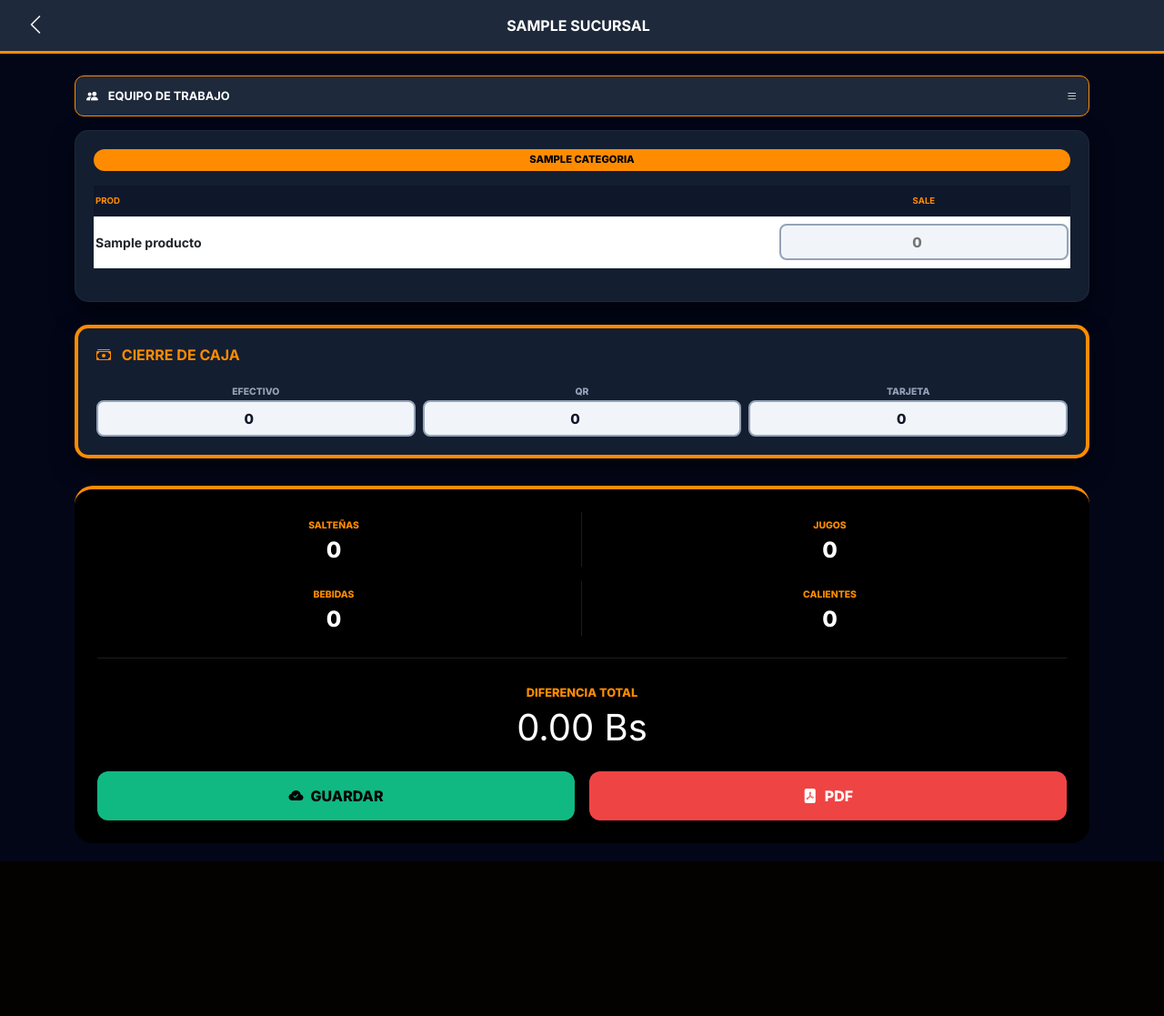
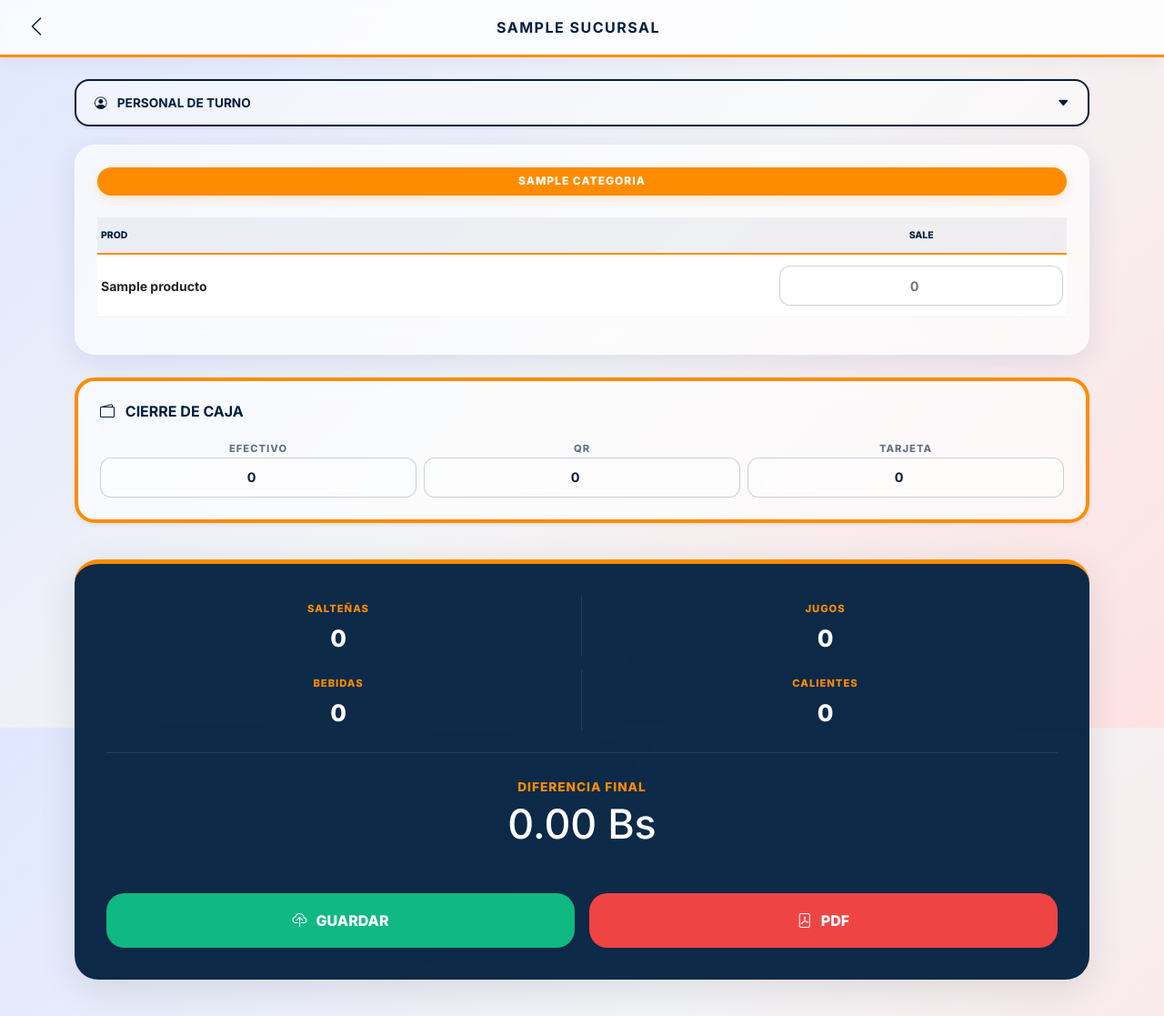
Before and after one commit to lirikoo/inventario-saltenieria, a Django app: page /productos/?sucursal_id=1 in a window 1280 px wide. Shown: the whole page at 91% size. Before the commit the page ends 947 px from the top, so only its background shows below. Run offline with Django 5.2, Linux system fonts and the light colour scheme; a user stored in the database is signed in; tables that the repository leaves empty hold one stand-in row (values such as "Sample post"); some libraries are stand-ins or nearby versions.

Commit message:
modificando pipipi222

```diff
--- a/inventario/templates/inventario/lista.html
+++ b/inventario/templates/inventario/lista.html
@@ -5,7 +5,7 @@
     <meta charset="UTF-8">
     <meta name="viewport" content="width=device-width, initial-scale=1.0">
     <title>Planilla | Cardelfi</title>
-    <link href="https://fonts.googleapis.com/css2?family=Inter:wght@400;600;700;800&display=swap" rel="stylesheet">
+    <link href="https://fonts.googleapis.com/css2?family=Inter:wght@400;500;600;700;800&display=swap" rel="stylesheet">
     <link href="https://cdn.jsdelivr.net/npm/bootstrap@5.3.0/dist/css/bootstrap.min.css" rel="stylesheet">
     <link rel="stylesheet" href="https://cdn.jsdelivr.net/npm/bootstrap-icons@1.11.1/font/bootstrap-icons.css">
     <script src="https://cdn.jsdelivr.net/npm/bootstrap@5.3.0/dist/js/bootstrap.bundle.min.js"></script>
@@ -14,109 +14,126 @@
     <style>
         :root {
             --naranja: #FF8C00;
-            --negro-fondo: #0f172a; /* Azul noche casi negro para la base */
-            --gris-card: rgba(22, 32, 51, 0.95); /* Tarjetas sólidas y profundas */
-            --gris-input: #f1f5f9; /* Gris muy claro, no blanco puro, para los datos */
-            --texto-luz: #f8fafc;
+            --azul-cardelfi: #001f3f;
+            --glass-bg: rgba(255, 255, 255, 0.65); /* Transparencia clara */
+            --glass-border: rgba(255, 255, 255, 0.4);
+            --texto-dark: #1e293b;
         }
 
         body {
-            background: #020617; /* Negro puro de fondo para máxima visibilidad */
+            /* Fondo claro con degradado sutil para resaltar la transparencia */
+            background: linear-gradient(135deg, #e0e7ff 0%, #f3f4f6 50%, #fee2e2 100%);
+            background-attachment: fixed;
             font-family: 'Inter', sans-serif;
-            padding-bottom: 20px;
-            color: var(--texto-luz);
+            padding-bottom: 40px;
+            color: var(--texto-dark);
             min-height: 100vh;
         }
 
-        /* NAVBAR SÓLIDA */
+        /* NAVBAR CLARA */
         .navbar-cardelfi {
-            background: #1e293b;
+            background: rgba(255, 255, 255, 0.8);
+            backdrop-filter: blur(10px);
             border-bottom: 3px solid var(--naranja);
-            padding: 10px 15px;
+            padding: 12px 16px;
+            box-shadow: 0 4px 20px rgba(0,0,0,0.05);
         }
+        .navbar-cardelfi .text-white { color: var(--azul-cardelfi) !important; }
 
-        /* TARJETAS NEUTRAS OSCURAS */
+        /* TARJETAS EFECTO CRISTAL CLARO */
         .seccion-card {
-            background: var(--gris-card);
-            border-radius: 15px;
-            padding: 20px;
+            background: var(--glass-bg);
+            backdrop-filter: blur(15px); /* Efecto de desenfoque de fondo */
+            border-radius: 22px;
+            padding: 24px;
             margin-bottom: 25px;
-            border: 1px solid rgba(255, 255, 255, 0.05);
-            box-shadow: 0 10px 25px rgba(0,0,0,0.5);
+            border: 1px solid var(--glass-border);
+            box-shadow: 0 8px 32px rgba(31, 38, 135, 0.1);
         }
 
         .titulo-seccion h2 {
             background: var(--naranja);
-            color: #000;
-            padding: 5px 25px;
-            border-radius: 30px;
+            color: white;
+            padding: 8px 35px;
+            border-radius: 50px;
             font-weight: 800;
-            font-size: 0.7rem;
+            font-size: 0.75rem;
             text-transform: uppercase;
+            letter-spacing: 1px;
+            box-shadow: 0 4px 12px rgba(255, 140, 0, 0.2);
         }
 
-        /* PERSONAL DESPLEGABLE LIGERO */
+        /* PERSONAL DESPLEGABLE TRANSPARENTE */
         .btn-personal-menu {
             width: 100%;
-            background: #1e293b;
-            border: 1.5px solid var(--naranja);
-            color: white;
-            border-radius: 10px;
-            padding: 12px;
+            background: rgba(255, 255, 255, 0.5);
+            border: 2px solid var(--azul-cardelfi);
+            color: var(--azul-cardelfi);
+            border-radius: 16px;
+            padding: 14px 20px;
             font-weight: 700;
-            font-size: 0.8rem;
-            display: flex; justify-content: space-between; align-items: center; margin-bottom: 15px;
+            font-size: 0.85rem;
+            display: flex; justify-content: space-between; align-items: center; margin-bottom: 20px;
         }
 
         .grid-personal {
-            display: grid; grid-template-columns: repeat(2, 1fr); gap: 8px; padding: 15px;
-            background: rgba(0,0,0,0.3); border-radius: 12px; margin-bottom: 20px;
+            display: grid; grid-template-columns: repeat(2, 1fr); gap: 10px; padding: 18px;
+            background: rgba(255, 255, 255, 0.3); border-radius: 18px;
+            border: 1px solid var(--glass-border); margin-bottom: 20px;
         }
 
         .btn-personal-chip {
-            font-size: 0.7rem; font-weight: 700; border-radius: 8px; padding: 8px;
-            border: 1px solid rgba(255, 255, 255, 0.1); color: #cbd5e1; background: #334155;
+            font-size: 0.75rem; font-weight: 700; border-radius: 12px; padding: 10px;
+            border: 1px solid var(--azul-cardelfi); color: var(--azul-cardelfi); background: transparent; transition: 0.3s;
         }
         .btn-check:checked + .btn-personal-chip {
-            background: var(--naranja) !important; color: black !important; border: none;
+            background: var(--azul-cardelfi) !important; color: white !important;
+            box-shadow: 0 4px 12px rgba(0, 31, 63, 0.2);
         }
 
         /* TABLA DE ALTA VISIBILIDAD */
         .table thead th {
-            background: #0f172a; color: var(--naranja); font-weight: 700;
-            font-size: 0.6rem; text-transform: uppercase; text-align: center; padding: 10px 2px;
+            background: rgba(0, 31, 63, 0.05); color: var(--azul-cardelfi); font-weight: 800;
+            font-size: 0.65rem; text-transform: uppercase; text-align: center; padding: 12px 4px;
+            border-bottom: 2px solid var(--naranja);
         }
-        .table td { padding: 8px 2px; vertical-align: middle; border-bottom: 1px solid rgba(255, 255, 255, 0.05); }
+        .table td { padding: 12px 4px; vertical-align: middle; border-bottom: 1px solid rgba(0,0,0,0.05); }
 
-        /* CUADROS DE TEXTO (GRIS CLARO PARA VISIBILIDAD) */
+        /* INPUTS INTEGRADOS (YA NO SON BLANCOS PUROS) */
         .input-planilla {
-            width: 100%;
-            background-color: var(--gris-input); /* Color amigable para escribir */
-            border: 2px solid #94a3b8;
-            border-radius: 8px;
-            text-align: center; font-weight: 800; height: 40px; font-size: 0.95rem; color: #0f172a;
+            width: 100%; border: 1.5px solid rgba(0, 31, 63, 0.2);
+            background: rgba(255, 255, 255, 0.4); /* Transparencia en el input */
+            border-radius: 12px; text-align: center; font-weight: 700; height: 44px;
+            font-size: 0.9rem; color: var(--azul-cardelfi); transition: all 0.2s;
         }
         .input-planilla:focus {
-            border-color: var(--naranja); outline: none; background: #fff;
-            box-shadow: 0 0 10px rgba(255, 140, 0, 0.5);
+            border-color: var(--naranja); outline: none; background: white;
+            box-shadow: 0 0 12px rgba(255, 140, 0, 0.2);
         }
 
-        /* SELECTOR DE TRASPASOS */
+        /* SELECTORES CON NOMBRES COMPLETOS */
         .form-select {
-            background-color: var(--gris-input); color: #0f172a; border: 2px solid #94a3b8;
-            border-radius: 8px; font-size: 0.75rem; font-weight: 800;
+            background-color: rgba(255, 255, 255, 0.5); color: var(--azul-cardelfi);
+            border: 1.5px solid rgba(0, 31, 63, 0.2); border-radius: 10px; font-size: 0.7rem; font-weight: 700;
         }
 
-        /* RESUMEN FINAL ESTÁTICO */
+        /* RESUMEN FINAL ESTÁTICO (CLARO) */
         .resumen-footer {
-            background: #000; color: white; border-radius: 20px; padding: 25px; margin-top: 30px;
-            border-top: 4px solid var(--naranja);
+            background: rgba(0, 31, 63, 0.95);
+            backdrop-filter: blur(10px);
+            color: white; border-radius: 26px; padding: 35px; margin-top: 40px;
+            border-top: 5px solid var(--naranja);
+            box-shadow: 0 10px 40px rgba(0,0,0,0.1);
         }
-        .cat-label { color: var(--naranja); font-weight: 800; font-size: 0.65rem; text-transform: uppercase; }
-        .cat-value { font-weight: 800; font-size: 1.5rem; display: block; }
+        .cat-label { color: var(--naranja); font-weight: 800; font-size: 0.7rem; text-transform: uppercase; letter-spacing: 1px; }
+        .cat-value { font-weight: 800; font-size: 1.6rem; display: block; margin-top: 4px; }
 
-        .btn-final { font-weight: 800; padding: 15px; border-radius: 12px; border: none; color: black; width: 100%; display: flex; align-items: center; justify-content: center; gap: 8px; }
-        .btn-save { background: #10b981; } .btn-report { background: #ef4444; color: white; }
+        .btn-final {
+            font-weight: 800; padding: 18px; border-radius: 20px; border: none; color: white;
+            width: 100%; display: flex; align-items: center; justify-content: center; gap: 10px; transition: 0.3s;
+        }
+        .btn-save { background: #10b981; }
+        .btn-report { background: #ef4444; }
     </style>
 </head>
 <body>
@@ -124,7 +141,7 @@
 <nav class="navbar-cardelfi sticky-top">
     <div class="container-fluid d-flex justify-content-between align-items-center">
         <a href="{% url 'seleccion_sucursal' %}" class="text-white text-decoration-none"><i class="bi bi-chevron-left fs-4"></i></a>
-        <span class="text-white fw-bold">{{ sucursal_activa.nombre|upper }}</span>
+        <span class="text-white fw-bold" style="letter-spacing: 1.5px;">{{ sucursal_activa.nombre|upper }}</span>
         <div style="width: 32px;"></div>
     </div>
 </nav>
@@ -134,37 +151,39 @@
         {% csrf_token %}
         <input type="hidden" name="sucursal_id" value="{{ sucursal_activa.id }}">
 
-        <button class="btn-personal-menu shadow-sm" type="button" data-bs-toggle="collapse" data-bs-target="#colapso">
-            <span><i class="bi bi-people-fill me-2"></i> EQUIPO DE TRABAJO</span>
-            <i class="bi bi-list"></i>
+        <button class="btn-personal-menu shadow-sm" type="button" data-bs-toggle="collapse" data-bs-target="#colPers">
+            <span><i class="bi bi-person-circle me-2"></i> PERSONAL DE TURNO</span>
+            <i class="bi bi-caret-down-fill"></i>
         </button>
-        <div class="collapse" id="colapso">
-            <div class="grid-personal">
+        <div class="collapse" id="colPers">
+            <div class="grid-personal shadow-sm">
                 {% for i in "1234567891"|make_list %}
-                    <input type="checkbox" class="btn-check" name="personal_turno" id="p{{forloop.counter}}" value="Persona {{forloop.counter}}">
-                    <label class="btn btn-personal-chip w-100" for="p{{forloop.counter}}">Persona {{forloop.counter}}</label>
+                    <input type="checkbox" class="btn-check" name="personal_turno" id="p_{{ forloop.counter }}" value="Persona {{ forloop.counter }}">
+                    <label class="btn btn-personal-chip w-100" for="p_{{ forloop.counter }}">Persona {{ forloop.counter }}</label>
                 {% endfor %}
             </div>
         </div>
 
         {% regroup productos by categoria as categoria_list %}
-        {% for cat in categoria_list %}
+        {% for categoria in categoria_list %}
             <div class="seccion-card">
-                <div class="text-center mb-3"><div class="titulo-seccion"><h2>{{ cat.grouper.nombre }}</h2></div></div>
+                <div class="text-center mb-4"><div class="titulo-seccion"><h2>{{ categoria.grouper.nombre }}</h2></div></div>
                 <div class="table-responsive">
                     <table class="table table-borderless align-middle">
                         <thead>
                             <tr>
                                 <th style="width: 35%; text-align: left;">PROD</th>
-                                {% if "SALTE" in cat.grouper.nombre|upper %}<th>ENT</th><th>BAJA</th><th>TR.</th><th>DEST</th>{% endif %}
+                                {% if "SALTE" in categoria.grouper.nombre|upper %}
+                                    <th>ENT</th><th>BAJA</th><th>TR.</th><th>DEST</th>
+                                {% endif %}
                                 <th style="width: 15%;">SALE</th>
                             </tr>
                         </thead>
                         <tbody>
-                            {% for p in cat.list %}
-                            <tr class="fila-producto" data-categoria="{{ cat.grouper.nombre|upper }}">
-                                <td class="fw-bold small">{{ p.nombre }}</td>
-                                {% if "SALTE" in cat.grouper.nombre|upper %}
+                            {% for p in categoria.list %}
+                            <tr class="fila-producto" data-categoria="{{ categoria.grouper.nombre|upper }}">
+                                <td class="fw-bold small text-dark">{{ p.nombre }}</td>
+                                {% if "SALTE" in categoria.grouper.nombre|upper %}
                                     <td><input type="number" name="e_{{p.id}}" class="input-planilla" placeholder="0"></td>
                                     <td><input type="number" name="b_{{p.id}}" class="input-planilla" placeholder="0"></td>
                                     <td><input type="number" name="t_cant_{{p.id}}" class="input-planilla" placeholder="#"></td>
@@ -186,63 +205,64 @@
             </div>
         {% endfor %}
 
-        <div class="seccion-card border-start border-4" style="border-color: var(--naranja) !important;">
-            <h6 class="fw-bold mb-3" style="color: var(--naranja) !important;"><i class="bi bi-cash-stack me-2"></i> CIERRE DE CAJA</h6>
+        <div class="seccion-card border-start border-4 shadow-sm" style="border-color: var(--naranja) !important;">
+            <h6 class="fw-bold mb-3" style="color: var(--azul-cardelfi) !important;"><i class="bi bi-wallet2 me-2"></i> CIERRE DE CAJA</h6>
             <div class="row g-2 text-center">
-                <div class="col-4"><label class="cat-label" style="color:#94a3b8">EFECTIVO</label><input type="number" id="efectivo" name="caja_efectivo" class="input-planilla" oninput="calcularTodo()" value="0"></div>
-                <div class="col-4"><label class="cat-label" style="color:#94a3b8">QR</label><input type="number" id="qr" name="caja_qr" class="input-planilla" oninput="calcularTodo()" value="0"></div>
-                <div class="col-4"><label class="cat-label" style="color:#94a3b8">TARJETA</label><input type="number" id="tarjetero" name="caja_tarjeta" class="input-planilla" oninput="calcularTodo()" value="0"></div>
+                <div class="col-4"><label class="cat-label" style="color:#64748b">EFECTIVO</label><input type="number" id="efectivo" name="caja_efectivo" class="input-planilla" oninput="calcularTodo()" value="0"></div>
+                <div class="col-4"><label class="cat-label" style="color:#64748b">QR</label><input type="number" id="qr" name="caja_qr" class="input-planilla" oninput="calcularTodo()" value="0"></div>
+                <div class="col-4"><label class="cat-label" style="color:#64748b">TARJETA</label><input type="number" id="tarjetero" name="caja_tarjeta" class="input-planilla" oninput="calcularTodo()" value="0"></div>
             </div>
         </div>
 
         <div class="resumen-footer">
             <div class="row text-center mb-4">
-                <div class="col-6 mb-3 border-end border-secondary border-opacity-25">
+                <div class="col-6 mb-3 border-end border-light border-opacity-10">
                     <span class="cat-label">Salteñas</span><span id="tot-salte" class="cat-value">0</span>
                 </div>
                 <div class="col-6 mb-3">
                     <span class="cat-label">Jugos</span><span id="tot-jugo" class="cat-value">0</span>
                 </div>
-                <div class="col-6 border-end border-secondary border-opacity-25">
+                <div class="col-6 border-end border-light border-opacity-10">
                     <span class="cat-label">Bebidas</span><span id="tot-bebi" class="cat-value">0</span>
                 </div>
                 <div class="col-6">
                     <span class="cat-label">Calientes</span><span id="tot-cali" class="cat-value">0</span>
                 </div>
             </div>
-            <div class="text-center border-top border-secondary border-opacity-25 pt-4 mb-4">
-                <span class="cat-label" style="font-size: 0.8rem;">DIFERENCIA TOTAL</span>
-                <h2 id="diferencia-final" class="fw-800 mt-1" style="font-size: 2.5rem;">0.00 Bs</h2>
+            <div class="text-center border-top border-light border-opacity-10 pt-4 mb-5">
+                <span class="cat-label" style="font-size: 0.85rem;">DIFERENCIA FINAL</span>
+                <h2 id="diferencia-final" class="fw-800 mt-1" style="font-size: 2.8rem;">0.00 Bs</h2>
             </div>
             <div class="row g-3">
-                <div class="col-6"><button type="button" onclick="guardarPlanilla()" class="btn-final btn-save"><i class="bi bi-cloud-check-fill"></i> GUARDAR</button></div>
-                <div class="col-6"><button type="button" onclick="descargarPDF()" class="btn-final btn-report"><i class="bi bi-file-pdf-fill"></i> PDF</button></div>
+                <div class="col-6"><button type="button" onclick="guardarPlanilla()" class="btn-final btn-save shadow-sm"><i class="bi bi-cloud-upload"></i> GUARDAR</button></div>
+                <div class="col-6"><button type="button" onclick="descargarPDF()" class="btn-final btn-report shadow-sm"><i class="bi bi-file-pdf"></i> PDF</button></div>
             </div>
         </div>
     </form>
 </div>
 
 <script>
-// MISMA LÓGICA DE CÁLCULO
+// LÓGICA DE CÁLCULO MANTENIDA
 let lastCajaId = null;
 function calcularTodo() {
-    let tS = 0, tJ = 0, tB = 0, tC = 0, bruto = 0;
+    let tS = 0, tJ = 0, tB = 0, tC = 0, ingresoBruto = 0;
     document.querySelectorAll('.fila-producto').forEach(f => {
         let cat = f.dataset.categoria;
-        let cant = parseInt(f.querySelector('.val-venta').value) || 0;
-        let precio = parseFloat(f.querySelector('.val-venta').dataset.precio) || 0;
-        bruto += (cant * precio);
+        let inputVenta = f.querySelector('.val-venta');
+        let cant = parseInt(inputVenta.value) || 0;
+        let precio = parseFloat(inputVenta.dataset.precio) || 0;
+        ingresoBruto += (cant * precio);
         if (cat.includes('SALTE')) tS += cant; else if (cat.includes('JUGO')) tJ += cant; else if (cat.includes('CALIENTE')) tC += cant; else if (cat.includes('BEBIDA')) tB += cant;
     });
     document.getElementById('tot-salte').innerText = tS; document.getElementById('tot-jugo').innerText = tJ; document.getElementById('tot-bebi').innerText = tB; document.getElementById('tot-cali').innerText = tC;
     let real = (parseFloat(document.getElementById('efectivo').value) || 0) + (parseFloat(document.getElementById('qr').value) || 0) + (parseFloat(document.getElementById('tarjetero').value) || 0);
-    let diff = real - bruto;
+    let diff = real - ingresoBruto;
     const diffEl = document.getElementById('diferencia-final');
     diffEl.innerText = diff.toFixed(2) + " Bs";
-    diffEl.style.color = (Math.abs(diff) < 0.1) ? "#34d399" : (diff > 0 ? "#60a5fa" : "#f87171");
+    diffEl.style.color = (Math.abs(diff) < 0.1) ? "#10b981" : (diff > 0 ? "#3b82f6" : "#ef4444");
 }
-function guardarPlanilla() { fetch("{% url 'guardar_registro' %}", { method: "POST", body: new FormData(document.getElementById('formPlanilla')), headers: { "X-CSRFToken": "{{ csrf_token }}" } }).then(r => r.json()).then(data => { if(data.status === 'success') { lastCajaId = data.caja_id; Swal.fire({ title: '¡Guardado!', text: 'Planilla enviada.', icon: 'success', confirmButtonColor: '#FF8C00', background: '#0f172a', color: '#fff' }); } }); }
-function descargarPDF() { if(!lastCajaId) { Swal.fire('Error', 'Guarda primero.', 'warning'); return; } window.open("{% url 'generar_pdf_estilo_cuaderno' %}?caja_id=" + lastCajaId, "_blank"); }
+function guardarPlanilla() { fetch("{% url 'guardar_registro' %}", { method: "POST", body: new FormData(document.getElementById('formPlanilla')), headers: { "X-CSRFToken": "{{ csrf_token }}" } }).then(r => r.json()).then(data => { if(data.status === 'success') { lastCajaId = data.caja_id; Swal.fire({ title: '¡Guardado!', text: 'Planilla registrada con éxito.', icon: 'success', confirmButtonColor: '#FF8C00' }); } }); }
+function descargarPDF() { if(!lastCajaId) { Swal.fire('Atención', 'Guarda primero para generar el PDF.', 'warning'); return; } window.open("{% url 'generar_pdf_estilo_cuaderno' %}?caja_id=" + lastCajaId, "_blank"); }
 </script>
 </body>
 </html>
```
